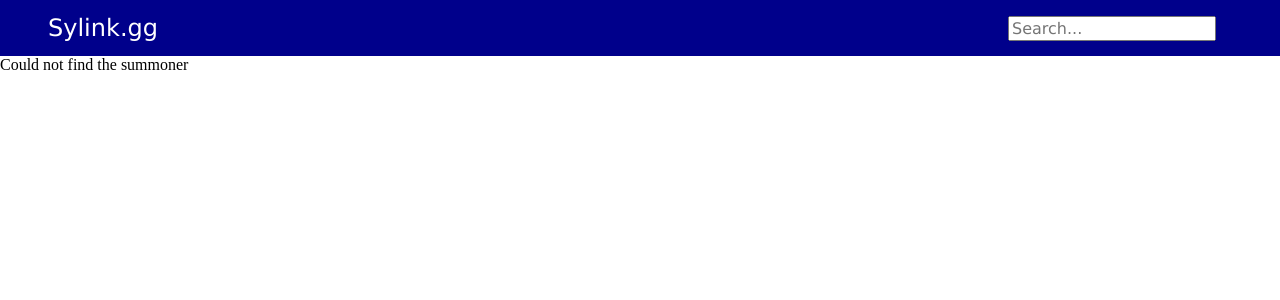
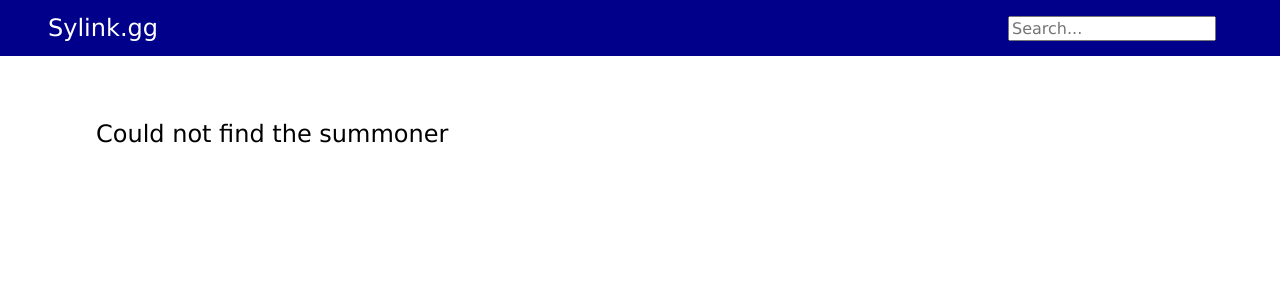
Before and after one commit to marcobantoli/lol-player-searcher, a React (Create React App) app in the folder client/: page /1 in a window 1280 px wide. Shown: the top 300 px of the page. Built offline with nearby package versions, Linux system fonts and the light colour scheme.

Commit message:
Finished up remaining component styles

```diff
--- a/client/src/App.js
+++ b/client/src/App.js
@@ -1,7 +1,8 @@
 import { useState } from 'react';
+import { BrowserRouter as Router, Route, Routes } from 'react-router-dom';
 import PlayerProfile from './PlayerProfile';
 import Home from './Home';
-import { BrowserRouter as Router, Route, Routes } from 'react-router-dom';
+import Loading from './Loading'
 
 function App() {
   const [player, setPlayer] = useState(null);
@@ -26,8 +27,8 @@ function App() {
   return (
     <Router>
       <Routes>
-        <Route path="/" element={!isLoading ? <Home handleSearch={handleSearch} /> : <div>Loading...</div>} />
-        <Route path="/:name" element={<PlayerProfile player={player} handleSearch={handleSearch} />}/>
+        <Route path="/" element={!isLoading ? <Home handleSearch={handleSearch} /> : <Loading />} />
+        <Route path="/:name" element={!isLoading ? <PlayerProfile player={player} handleSearch={handleSearch} /> : <Loading />}/>
       </Routes>
     </Router>
   );
--- a/client/src/Match.js
+++ b/client/src/Match.js
@@ -6,7 +6,7 @@ function Match({ stats }) {
   return (
     <div className={`match-container ${stats.wonGame ? "blue" : "red"}`}>
       <div>
-        <img width="80" height="80" src={`http://ddragon.leagueoflegends.com/cdn/12.13.1/img/champion/${stats.champion}.png`} alt="Champion image" />
+        <img width="80" height="80" src={`http://ddragon.leagueoflegends.com/cdn/12.13.1/img/champion/${stats.champion}.png`} alt="Champion" />
         <div className="champion-text">{stats.champion}</div>
       </div>
       <div className="kda-text">
--- a/client/src/PlayerProfile.css
+++ b/client/src/PlayerProfile.css
@@ -1,5 +1,14 @@
 .player-profile-container {
+  position: relative;
   display: flex;
   flex-direction: column;
   justify-content: flex-start;
 }
+
+.failed-fetch {
+  position: absolute;
+  left: 4em;
+  top: 5em;
+  font-family: Verdana, Geneva, Tahoma, sans-serif;
+  font-size: 1.5em;
+}
--- a/client/src/PlayerProfile.js
+++ b/client/src/PlayerProfile.js
@@ -7,7 +7,7 @@ function PlayerProfile({ player, handleSearch }) {
   return (
     <div className="player-profile-container">
       <Navbar handleSearch={handleSearch} />
-      {player ? <PlayerInfo player={player} /> : <div>Could not find the summoner</div>}
+      {player ? <PlayerInfo player={player} /> : <div className="failed-fetch">Could not find the summoner</div>}
     </div>
   );
 }
```
